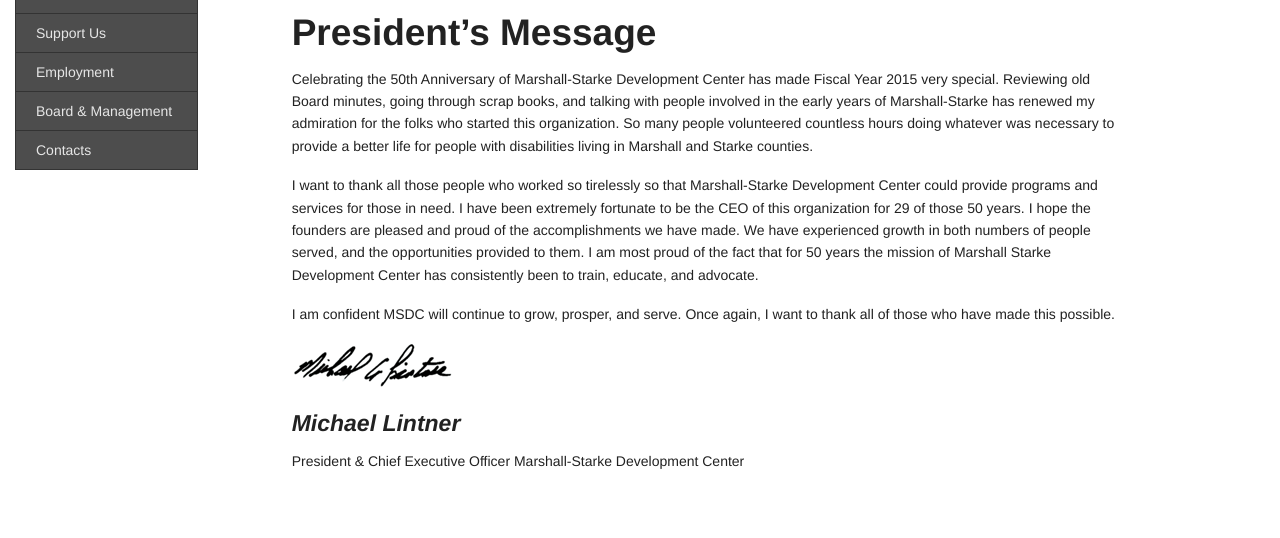
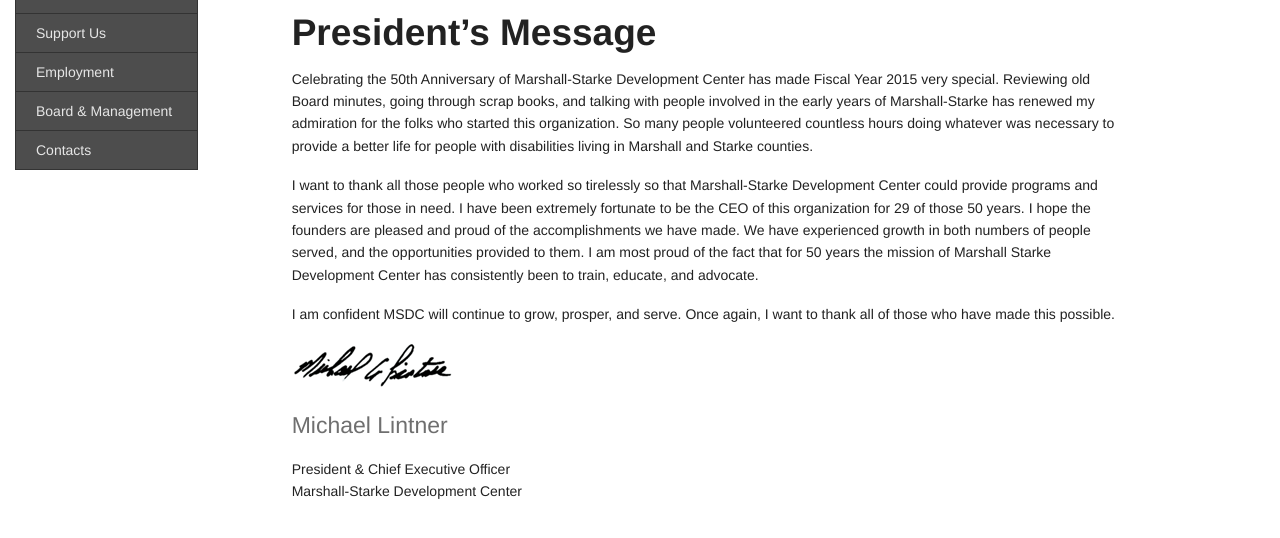
Before and after one commit to leviwilson/marshall-starke.org, a Jekyll site: the page built from report/message.md, in a window 1280 px wide, cut to the strip 231-1027 px from the top of the page. Shown: the top 538 px of the strip. Built offline with Jekyll 4.4.1, drawn with Linux system fonts in a browser that asks for light colours; nearby versions of some CDN libraries.

Commit message:
style change for presidents message signature

```diff
--- a/report/message.md
+++ b/report/message.md
@@ -13,6 +13,6 @@ I am confident MSDC will continue to grow, prosper, and serve. Once again, I wan
 
 ![Michael Lintner](/images/mike_signature.png)
 
-#### *Michael Lintner*
+<h4 class="subheader" id="overview">Michael Lintner</h4>
 President & Chief Executive Officer
 Marshall-Starke Development Center
```
